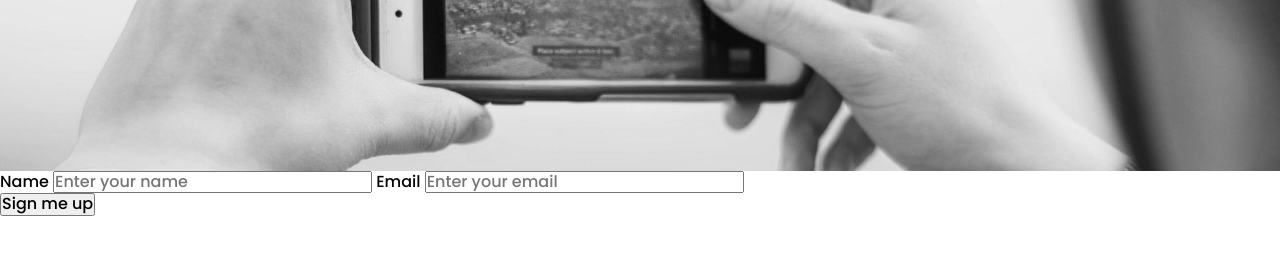
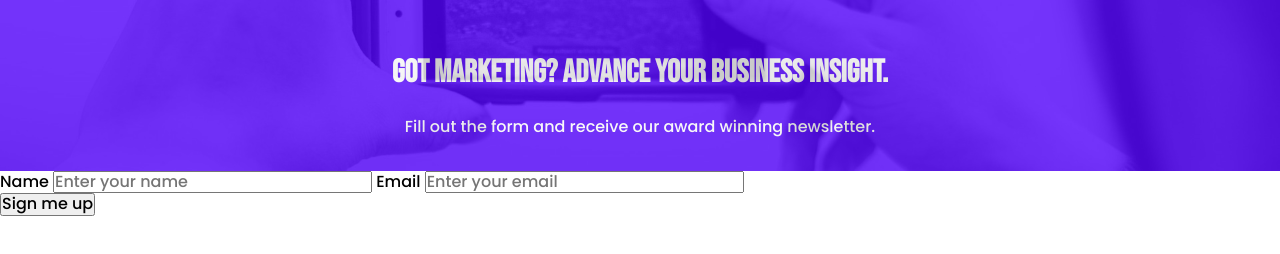
Before and after one commit to jen67/Scrimba-course, a plain HTML site: page Figma-to-code-challenges/simple-landing-page/index.html in a window 1280 px wide. Drawn offline with nearby package versions, Linux system fonts and the light colour scheme.

Commit message:
added some codes

```diff
--- a/Figma-to-code-challenges/simple-landing-page/index.css
+++ b/Figma-to-code-challenges/simple-landing-page/index.css
@@ -47,4 +47,5 @@ section::before {
     background-image: url('bg.jpg');
     background-size: cover;
     background-position: 100%;
+    opacity: 0.22;
 }
```
